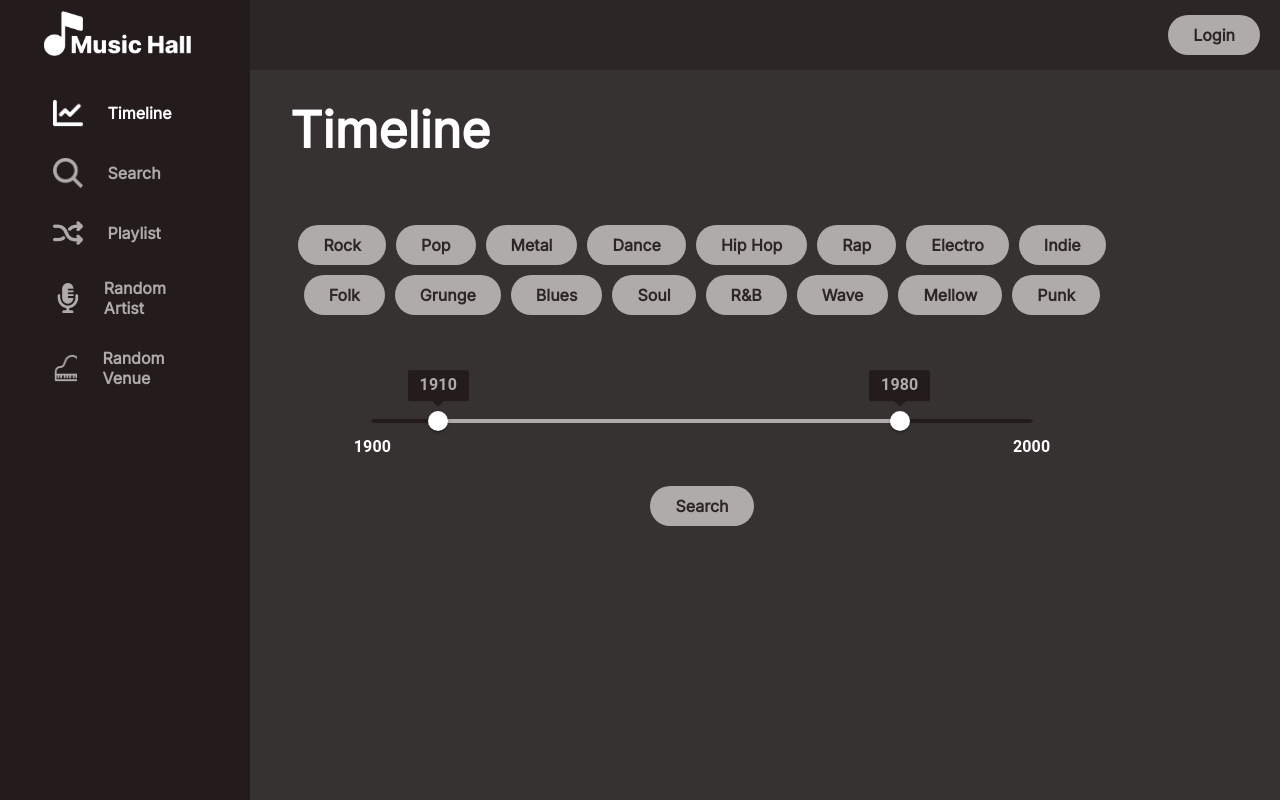
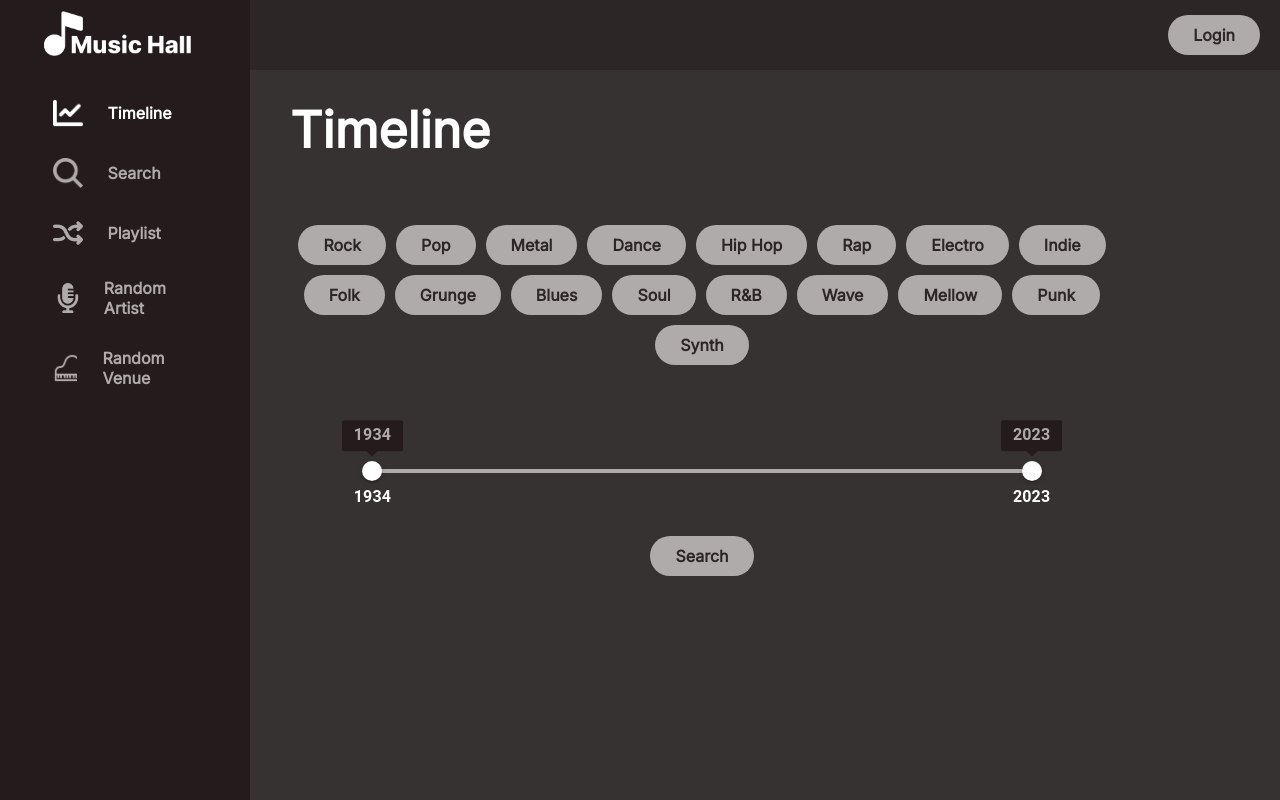
Before and after one commit to bobrien7/Music-Hall, a React (Create React App) app in the folder client/: page /timeline in a window 1280 px wide. Built offline with nearby package versions, Linux system fonts and the light colour scheme.

Commit message:
Update songcard for timeline, fix playlist count bug

```diff
--- a/client/src/App.css
+++ b/client/src/App.css
@@ -140,3 +140,7 @@ button:hover, button:active {
 .MuiSvgIcon-root.MuiSvgIcon-fontSizeMedium {
   color: var(--text-dark);
 }
+
+audio {
+  width: 100%;
+}
--- a/client/src/playlist/playlist.js
+++ b/client/src/playlist/playlist.js
@@ -1,6 +1,6 @@
 import { Slider } from "@mui/material";
 import './playlist.css';
-import { useState } from "react";
+import { useEffect, useState } from "react";
 import SongCard from '../songcard/songcard.js';
 import defaultAlbum from '../assets/default_album.png';
 import { Divider } from '@mui/material';
@@ -81,6 +81,10 @@ function Playlist() {
             'value': false,
             'search': 'punk'
         },
+        'Synth': {
+            'value': false,
+            'search': 'synth'
+        }
     });
 
     const placeholderSong = {
@@ -147,7 +151,6 @@ function Playlist() {
 
     const handleMoreSongs = () => {
         if (savedSongList.length < 15) {
-            console.log("testing!");
             setLoad(true);
             let liked = [];
             let unliked = [];
@@ -186,15 +189,22 @@ function Playlist() {
         }
     }
 
+    useEffect(() => {
+        if (savedSongList.length === maxCount) {
+            setEnd(true);
+        }
+    }, [savedSongList]);
+
     const acceptDeny = (bool) => {
+        console.log("clicked", savedSongList.length);
         if (bool) {
             setSavedSongList(savedSongList => [...savedSongList, givenSongList[counter]]);
         } else {
             setRejectedSongList(rejectedSongList => [...rejectedSongList, givenSongList[counter]]);
         }
         setCounter(counter+1);
+
         if (savedSongList.length === maxCount) {
-            //console.log("test");
             setEnd(true);
             return;
         }
@@ -203,7 +213,7 @@ function Playlist() {
             handleMoreSongs();
         }
     }
-
+    //TODO: fix bug where playing music and changing track_preview_url doesn't update properly
     const renderPage = () => {
         return (
 
--- a/client/src/timeline/timeline.js
+++ b/client/src/timeline/timeline.js
@@ -36,7 +36,7 @@ function Timeline() {
         },
         'Electro': {
             'value': false,
-            'search': 'electro'
+            'search': 'electr'
         },
         'Indie': {
             'value': false,
@@ -74,9 +74,15 @@ function Timeline() {
             'value': false,
             'search': 'punk'
         },
+        'Synth': {
+            'value': false,
+            'search': 'synth'
+        }
     });
-    const [year, setYear] = useState([1910, 1980]);
+    const [year, setYear] = useState([1934, 2023]);
     const [givenSongList, setGivenSongList] = useState([]);
+    // can allow user to pick how many songs they want to see maybe
+    const [songNumber, setSongNumber] = useState(30);
 
     const handleChange = (event, newYears) => {
         setYear(newYears);
@@ -95,28 +101,34 @@ function Timeline() {
             headers: {
                 'Content-Type': 'application/json',
             },
-            body: JSON.stringify({genres: genre_data.join(",")})
+            body: JSON.stringify({
+                "songs_required": songNumber,
+                "genres": genre_data
+            })
         })
             .then((res) => res.json())
             .then((res_data) => {
-                const shuffled = res_data.sort(() => 0.5 - Math.random());
-                const song_slice = shuffled.slice(0, 10);
+                // const shuffled = res_data.sort(() => 0.5 - Math.random());
+                // const song_slice = shuffled.slice(0, 10);
 
-                const return_data = []
-                for (let index in song_slice) {
-                    const entry = song_slice[index];
-                    const new_entry = {
-                        "track_name": entry["track_name"],
-                        "artist_name": entry["creator_name"],
-                        "release_date": entry["album_release_date"],
-                        "track_preview_url": entry["track_preview"],
-                        "album_image": entry["image_url"],
-                        "album_title": "",
-                        "duration": "0"
-                    }
-                    return_data.push(new_entry);
-                }
-                setGivenSongList(return_data);
+                // const return_data = []
+                // for (let index in song_slice) {
+                //     const entry = song_slice[index];
+                //     const new_entry = {
+                //         "track_name": entry["track_name"],
+                //         "artist_name": entry["creator_name"],
+                //         "release_date": entry["album_release_date"],
+                //         "track_preview_url": entry["track_preview"],
+                //         "album_image": entry["image_url"],
+                //         "album_title": "",
+                //         "duration": "0"
+                //     }
+                //     return_data.push(new_entry);
+                // }
+                let sorted = res_data.sort((a, b) => {
+                    return a.release_date.localeCompare(b.release_date)
+                  });
+                setGivenSongList(sorted);
             })
     }
 
@@ -141,12 +153,12 @@ function Timeline() {
 
     const marks = [
         {
-          value: 1900,
-          label: '1900',
+          value: 1934,
+          label: '1934',
         },
         {
-          value: 2000,
-          label: '2000',
+          value: 2023,
+          label: '2023',
         }
     ];
 
@@ -162,7 +174,7 @@ function Timeline() {
                     <div className="buttons">
                         {Object.keys(genres).map((key, index) => {
                             return(
-                                <button key={index} className={genres[key]['value'] ? "active genres" : "genres"} onClick={() => setGenres({...genres, [key]: {'search': [key]['search'], 'value': ![key]['value']}})}>{key}</button>
+                                <button key={index} className={genres[key]['value'] ? "active genres" : "genres"} onClick={() => setGenres({...genres, [key]: {'search': genres[key]['search'], 'value': !genres[key]['value']}})}>{key}</button>
                             )
                         })}
                     </div>
@@ -175,8 +187,8 @@ function Timeline() {
                             valueLabelDisplay="on"
                             onChange={handleChange}
                             marks={marks}
-                            min={1900}
-                            max={2000}
+                            min={1934}
+                            max={2023}
                         />
                     </div>
                 </Grid>
@@ -192,7 +204,7 @@ function Timeline() {
                     >
                         {givenSongList.map((item) => {
                             return <div>
-                                    <SongCard songInfo={item} title="Test"/>
+                                    <SongCard songInfo={item} artist={true}/>
                                 </div>
                         })}
                     </Carousel>
```
